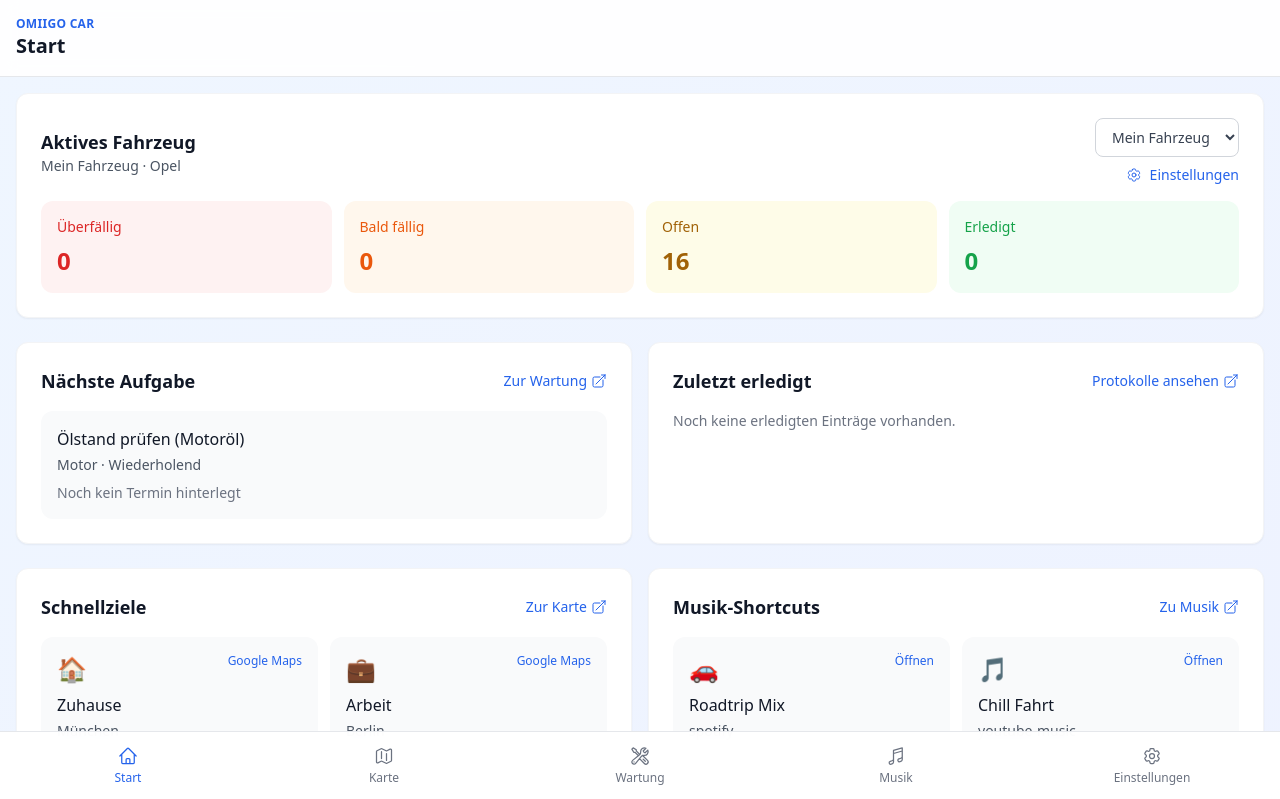
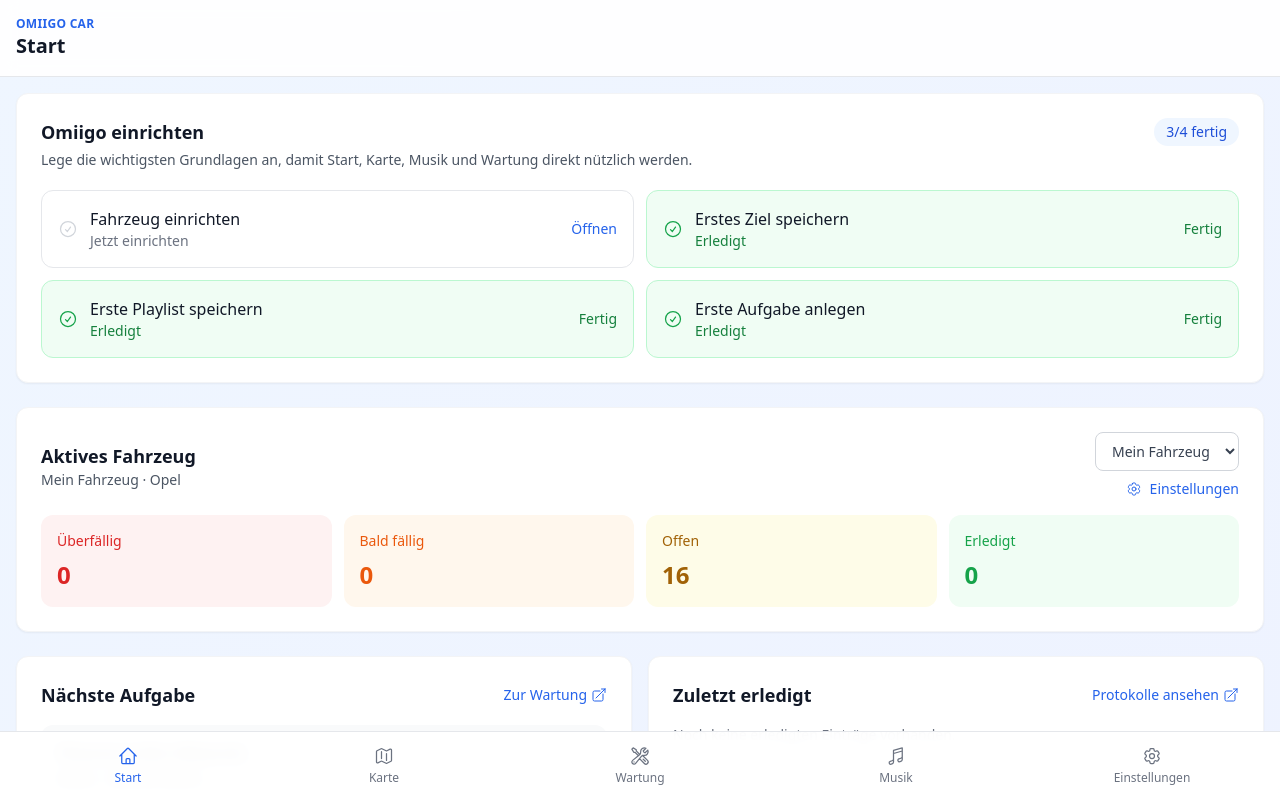
Before and after one commit to azetxxx/opel-check, a Vue app: page / in a window 1280 px wide. Shown: the top 799 px of the page. Built offline with nearby package versions, Linux system fonts and the light colour scheme.

Commit message:
feat: add first-use onboarding checklist

```diff
--- a/src/pages/HomePage.vue
+++ b/src/pages/HomePage.vue
@@ -1,6 +1,7 @@
 <script setup lang="ts">
 import {
   ArrowTopRightOnSquareIcon,
+  CheckCircleIcon,
   Cog6ToothIcon,
   MapPinIcon,
   MusicalNoteIcon,
@@ -15,6 +16,7 @@ import { usePlaylistShortcuts } from '../composables/usePlaylistShortcuts';
 import { useSavedPlaces } from '../composables/useSavedPlaces';
 import { useVehicleProfile } from '../composables/useVehicleProfile';
 import { useAppPreferences } from '../composables/useAppPreferences';
+import PwaInstallBanner from '../components/PwaInstallBanner.vue';
 import type { NavigationProvider, SavedPlace } from '../types/map';
 import { formatDisplayDate } from '../utils/maintenanceDates';
 import { enrichTasks } from '../utils/maintenanceTasks';
@@ -115,6 +117,42 @@ const startupModuleLabel: Record<string, string> = {
   settings: 'Einstellungen'
 };
 
+const onboardingSteps = computed(() => {
+  const vehicleConfigured = vehicles.value.length > 1 || Boolean(activeVehicle.value.model || activeVehicle.value.plate || activeVehicle.value.currentMileage);
+  const destinationConfigured = places.value.length > 0;
+  const playlistConfigured = shortcuts.value.length > 0;
+  const taskConfigured = filteredTasks.value.length > 0;
+
+  return [
+    {
+      key: 'vehicle',
+      label: 'Fahrzeug einrichten',
+      done: vehicleConfigured,
+      to: '/settings'
+    },
+    {
+      key: 'destination',
+      label: 'Erstes Ziel speichern',
+      done: destinationConfigured,
+      to: '/map?action=create-task'
+    },
+    {
+      key: 'playlist',
+      label: 'Erste Playlist speichern',
+      done: playlistConfigured,
+      to: '/music?action=create-task'
+    },
+    {
+      key: 'task',
+      label: 'Erste Aufgabe anlegen',
+      done: taskConfigured,
+      to: '/maintenance?action=create-task'
+    }
+  ];
+});
+
+const onboardingComplete = computed(() => onboardingSteps.value.every((step) => step.done));
+
 const showStats = computed(() => preferences.value.homeWidgets.stats && !isSimplifiedCarMode.value);
 const showRecentCompletions = computed(() => preferences.value.homeWidgets.recentCompletions && !isSimplifiedCarMode.value);
 const showQuickPlaces = computed(() => preferences.value.homeWidgets.quickPlaces && (!isSimplifiedCarMode.value || quickPlaces.value.length > 0));
@@ -153,6 +191,39 @@ onMounted(() => {
 
 <template>
   <section class="space-y-5 sm:space-y-6 pb-4">
+    <section v-if="!onboardingComplete" class="bg-white rounded-xl shadow-sm border border-gray-100 p-5 sm:p-6 space-y-5">
+      <div class="flex flex-col gap-2 sm:flex-row sm:items-start sm:justify-between">
+        <div>
+          <h3 class="text-lg font-semibold text-gray-900">Omiigo einrichten</h3>
+          <p class="text-sm text-gray-600 mt-1">Lege die wichtigsten Grundlagen an, damit Start, Karte, Musik und Wartung direkt nützlich werden.</p>
+        </div>
+        <span class="inline-flex items-center rounded-full bg-blue-50 px-3 py-1 text-sm font-medium text-blue-700">
+          {{ onboardingSteps.filter((step) => step.done).length }}/{{ onboardingSteps.length }} fertig
+        </span>
+      </div>
+
+      <div class="grid grid-cols-1 md:grid-cols-2 gap-3">
+        <RouterLink
+          v-for="step in onboardingSteps"
+          :key="step.key"
+          :to="step.to"
+          class="flex items-center justify-between gap-3 rounded-xl border px-4 py-4 transition-colors"
+          :class="step.done ? 'border-green-200 bg-green-50' : 'border-gray-200 bg-white hover:bg-gray-50'"
+        >
+          <div class="flex items-center gap-3">
+            <CheckCircleIcon class="h-5 w-5" :class="step.done ? 'text-green-600' : 'text-gray-300'" />
+            <div>
+              <p class="font-medium text-gray-900">{{ step.label }}</p>
+              <p class="text-sm" :class="step.done ? 'text-green-700' : 'text-gray-500'">{{ step.done ? 'Erledigt' : 'Jetzt einrichten' }}</p>
+            </div>
+          </div>
+          <span class="text-sm font-medium" :class="step.done ? 'text-green-700' : 'text-blue-600'">{{ step.done ? 'Fertig' : 'Öffnen' }}</span>
+        </RouterLink>
+      </div>
+
+      <PwaInstallBanner />
+    </section>
+
     <section class="bg-white rounded-xl shadow-sm border border-gray-100 p-5 sm:p-6 space-y-4">
       <div class="flex flex-col gap-3 sm:flex-row sm:items-center sm:justify-between">
         <div class="min-w-0">
```
